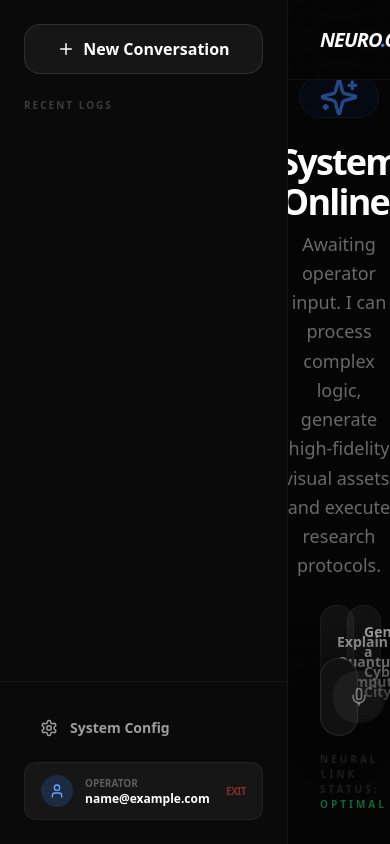
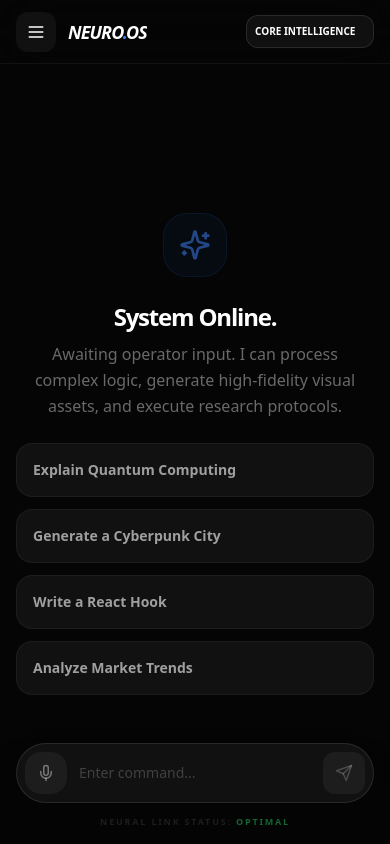
Before and after one commit to Bharathi9705/neuro-os, a Next.js app in the folder frontend/: page / in a window 390 px wide. Both pictures are taken after typing "name@example.com", "Sample123" into the empty fields and a click on the button "Initialize System". Built offline with nearby package versions, Linux system fonts and the light colour scheme.

Commit message:
Fix mobile responsive sidebar with drawer, backdrop, and toggle animation

```diff
--- a/frontend/app/page.tsx
+++ b/frontend/app/page.tsx
@@ -4,7 +4,7 @@ import { useState, useRef, useEffect } from 'react';
 import ReactMarkdown from 'react-markdown';
 import { Prism as SyntaxHighlighter } from 'react-syntax-highlighter';
 import { dracula } from 'react-syntax-highlighter/dist/esm/styles/prism';
-import { Send, Plus, Trash2, Mic, Image as ImageIcon, Copy, Check, Settings, Sparkles, User, Bot, Loader2 } from 'lucide-react';
+import { Send, Plus, Trash2, Mic, Image as ImageIcon, Copy, Check, Settings, Sparkles, User, Bot, Loader2, Menu, X } from 'lucide-react';
 
 interface Message {
   role: 'user' | 'assistant';
@@ -34,6 +34,7 @@ export default function Home() {
   const [copied, setCopied] = useState(false);
   const [showSettings, setShowSettings] = useState(false);
   const [customApiUrl, setCustomApiUrl] = useState('');
+  const [sidebarOpen, setSidebarOpen] = useState(false); // controls mobile sidebar drawer
 
   const messagesEndRef = useRef<HTMLDivElement>(null);
   const recognitionRef = useRef<any>(null);
@@ -51,6 +52,16 @@ export default function Home() {
       setShowAuth(false);
     }
   }, []);
+
+  // Lock body scroll when sidebar is open on mobile
+  useEffect(() => {
+    if (sidebarOpen) {
+      document.body.style.overflow = 'hidden';
+    } else {
+      document.body.style.overflow = '';
+    }
+    return () => { document.body.style.overflow = ''; };
+  }, [sidebarOpen]);
 
   // Save to LocalStorage
   useEffect(() => {
@@ -113,6 +124,7 @@ export default function Home() {
     };
     setChats([newChat, ...chats]);
     setCurrentChatId(newChat.id);
+    setSidebarOpen(false); // auto-close drawer on mobile after creating a chat
   };
 
   const deleteChat = (id: string) => {
@@ -145,7 +157,6 @@ export default function Home() {
     }
 
     try {
-      // Pro Image Generation using Pollinations (Real AI)
       const encodedPrompt = encodeURIComponent(imagePrompt);
       const imageUrl = `https://image.pollinations.ai/prompt/${encodedPrompt}?width=1024&height=1024&nologo=true&seed=${Math.floor(Math.random() * 1000000)}`;
 
@@ -216,12 +227,12 @@ export default function Home() {
   if (showAuth) {
     return (
       <div className="min-h-screen bg-[#050505] text-white flex items-center justify-center p-4 font-sans">
-        <div className="w-full max-w-md space-y-8 bg-[#111] p-10 rounded-3xl border border-white/5 shadow-2xl">
+        <div className="w-full max-w-md space-y-8 bg-[#111] p-6 sm:p-10 rounded-3xl border border-white/5 shadow-2xl">
           <div className="text-center space-y-2">
             <div className="inline-block p-4 bg-blue-600/10 rounded-2xl mb-4">
               <Sparkles className="w-8 h-8 text-blue-500" />
             </div>
-            <h1 className="text-4xl font-black tracking-tighter text-transparent bg-clip-text bg-gradient-to-r from-white to-white/50">NEURO-OS</h1>
+            <h1 className="text-3xl sm:text-4xl font-black tracking-tighter text-transparent bg-clip-text bg-gradient-to-r from-white to-white/50">NEURO-OS</h1>
             <p className="text-white/40 font-medium">Next-Generation AI Interface</p>
           </div>
           <form onSubmit={handleLogin} className="space-y-4">
@@ -241,51 +252,86 @@ export default function Home() {
   }
 
   return (
-    <div className="flex h-screen bg-[#050505] text-white font-sans selection:bg-blue-500/30">
+    <div className="flex h-screen w-screen bg-[#050505] text-white font-sans selection:bg-blue-500/30 overflow-hidden">
+
+      {/* Backdrop — mobile only, click to close sidebar */}
+      <div
+        onClick={() => setSidebarOpen(false)}
+        className={`
+          fixed inset-0 bg-black/70 backdrop-blur-sm z-40
+          transition-opacity duration-300 ease-in-out
+          md:hidden
+          ${sidebarOpen ? 'opacity-100 pointer-events-auto' : 'opacity-0 pointer-events-none'}
+        `}
+      />
+
       {/* Sidebar */}
-      <div className="w-72 bg-[#0A0A0A] border-r border-white/5 flex flex-col transition-all duration-300">
-        <div className="p-6">
+      <div
+        className={`
+          bg-[#0A0A0A] border-r border-white/5 flex flex-col
+          fixed md:static inset-y-0 left-0 z-50
+          w-[80vw] max-w-[320px] h-[100dvh] md:h-screen md:w-72
+          transition-transform duration-300 ease-in-out will-change-transform
+          ${sidebarOpen ? 'translate-x-0' : '-translate-x-full'}
+          md:translate-x-0
+        `}
+      >
+        <div className="p-6 flex-shrink-0">
           <button onClick={createNewChat} className="w-full flex items-center justify-center gap-2 bg-white/5 hover:bg-white/10 text-white font-bold py-3 rounded-2xl border border-white/10 transition-all active:scale-95 group">
             <Plus size={18} className="group-hover:rotate-90 transition-transform" /> New Conversation
           </button>
         </div>
 
-        <div className="flex-1 overflow-y-auto px-4 space-y-2 custom-scrollbar">
+        <div className="flex-1 min-h-0 overflow-y-auto overflow-x-hidden px-4 space-y-2 custom-scrollbar">
           <p className="text-[10px] font-black text-white/20 uppercase tracking-[0.2em] mb-4 ml-2">Recent Logs</p>
           {chats.map((chat) => (
-            <div key={chat.id} onClick={() => setCurrentChatId(chat.id)} className={`group relative p-4 rounded-2xl cursor-pointer transition-all ${currentChatId === chat.id ? 'bg-white/10 border border-white/10 shadow-lg' : 'hover:bg-white/5 border border-transparent'}`}>
-              <div className="flex items-center justify-between gap-3">
-                <span className="text-sm font-medium truncate opacity-80 group-hover:opacity-100">{chat.title}</span>
-                <button onClick={(e) => { e.stopPropagation(); deleteChat(chat.id); }} className="opacity-0 group-hover:opacity-100 p-1 hover:bg-red-500/20 rounded-lg transition-all"><Trash2 size={14} className="text-white/40 hover:text-red-400" /></button>
+            <div
+              key={chat.id}
+              onClick={() => { setCurrentChatId(chat.id); setSidebarOpen(false); }}
+              className={`group relative p-4 rounded-2xl cursor-pointer transition-all ${currentChatId === chat.id ? 'bg-white/10 border border-white/10 shadow-lg' : 'hover:bg-white/5 border border-transparent'}`}
+            >
+              <div className="flex items-center justify-between gap-3 min-w-0">
+                <span className="text-sm font-medium truncate opacity-80 group-hover:opacity-100 min-w-0">{chat.title}</span>
+                <button onClick={(e) => { e.stopPropagation(); deleteChat(chat.id); }} className="flex-shrink-0 opacity-0 group-hover:opacity-100 p-1 hover:bg-red-500/20 rounded-lg transition-all"><Trash2 size={14} className="text-white/40 hover:text-red-400" /></button>
               </div>
             </div>
           ))}
         </div>
 
-        <div className="p-6 space-y-3 border-t border-white/5">
+        {/* Fixed bottom section — profile + settings never scroll away */}
+        <div className="flex-shrink-0 p-6 space-y-3 border-t border-white/5 bg-[#0A0A0A]">
           <button onClick={() => setShowSettings(true)} className="w-full flex items-center gap-3 px-4 py-3 rounded-xl hover:bg-white/5 transition-all text-white/60 hover:text-white">
             <Settings size={18} /> <span className="text-sm font-bold">System Config</span>
           </button>
-          <div className="flex items-center gap-3 px-4 py-3 rounded-xl bg-white/5 border border-white/5">
-            <div className="w-8 h-8 rounded-full bg-blue-500/20 flex items-center justify-center"><User size={16} className="text-blue-400" /></div>
+          <div className="flex items-center gap-3 px-4 py-3 rounded-xl bg-white/5 border border-white/5 min-w-0">
+            <div className="w-8 h-8 flex-shrink-0 rounded-full bg-blue-500/20 flex items-center justify-center"><User size={16} className="text-blue-400" /></div>
             <div className="flex-1 min-w-0">
               <p className="text-[10px] font-bold text-white/30 uppercase">Operator</p>
               <p className="text-xs font-bold truncate">{user?.email}</p>
             </div>
-            <button onClick={handleLogout} className="text-[10px] font-black text-red-500/50 hover:text-red-500 uppercase tracking-tighter">Exit</button>
+            <button onClick={handleLogout} className="flex-shrink-0 text-[10px] font-black text-red-500/50 hover:text-red-500 uppercase tracking-tighter">Exit</button>
           </div>
         </div>
       </div>
 
       {/* Main Content */}
-      <div className="flex-1 flex flex-col relative overflow-hidden">
+      <div className="flex-1 flex flex-col relative overflow-hidden min-w-0 w-full">
         {/* Top Header */}
-        <header className="h-20 flex items-center justify-between px-8 border-b border-white/5 bg-[#050505]/80 backdrop-blur-xl z-10">
-          <div className="flex items-center gap-3">
-            <h1 className="text-xl font-black tracking-tighter italic">NEURO<span className="text-blue-500">.</span>OS</h1>
-            <div className="px-2 py-0.5 rounded-md bg-blue-500/10 border border-blue-500/20 text-[10px] font-black text-blue-400 tracking-widest uppercase">v2.0 PRO</div>
+        <header className="h-16 md:h-20 flex items-center justify-between px-4 md:px-8 border-b border-white/5 bg-[#050505]/80 backdrop-blur-xl z-30 flex-shrink-0">
+          <div className="flex items-center gap-3 min-w-0">
+            {/* Hamburger / X toggle — mobile only */}
+            <button
+              onClick={() => setSidebarOpen(!sidebarOpen)}
+              className="md:hidden relative w-10 h-10 flex-shrink-0 flex items-center justify-center rounded-xl bg-white/5 hover:bg-white/10 transition-all active:scale-90"
+              aria-label="Toggle sidebar"
+            >
+              <Menu size={20} className={`absolute transition-all duration-200 ${sidebarOpen ? 'opacity-0 rotate-90 scale-50' : 'opacity-100 rotate-0 scale-100'}`} />
+              <X size={20} className={`absolute transition-all duration-200 ${sidebarOpen ? 'opacity-100 rotate-0 scale-100' : 'opacity-0 -rotate-90 scale-50'}`} />
+            </button>
+            <h1 className="text-lg md:text-xl font-black tracking-tighter italic truncate">NEURO<span className="text-blue-500">.</span>OS</h1>
+            <div className="hidden sm:block flex-shrink-0 px-2 py-0.5 rounded-md bg-blue-500/10 border border-blue-500/20 text-[10px] font-black text-blue-400 tracking-widest uppercase">v2.0 PRO</div>
           </div>
-          <select value={agent} onChange={(e) => setAgent(e.target.value)} className="bg-white/5 border border-white/10 rounded-xl px-4 py-2 text-xs font-bold focus:outline-none focus:ring-2 focus:ring-blue-500/50 transition-all appearance-none cursor-pointer hover:bg-white/10">
+          <select value={agent} onChange={(e) => setAgent(e.target.value)} className="flex-shrink-0 bg-white/5 border border-white/10 rounded-xl px-2 md:px-4 py-2 text-[10px] md:text-xs font-bold focus:outline-none focus:ring-2 focus:ring-blue-500/50 transition-all appearance-none cursor-pointer hover:bg-white/10 max-w-[42%] md:max-w-none truncate">
             <option value="general">CORE INTELLIGENCE</option>
             <option value="coding">SYNTAX ENGINE</option>
             <option value="research">KNOWLEDGE ARCHIVE</option>
@@ -293,17 +339,17 @@ export default function Home() {
         </header>
 
         {/* Chat Space */}
-        <main className="flex-1 overflow-y-auto p-8 space-y-8 custom-scrollbar">
+        <main className="flex-1 overflow-y-auto overflow-x-hidden p-4 md:p-8 space-y-8 custom-scrollbar">
           {!currentChatId && (
             <div className="h-full flex flex-col items-center justify-center text-center space-y-6 max-w-2xl mx-auto">
-              <div className="w-20 h-20 rounded-3xl bg-blue-600/10 flex items-center justify-center border border-blue-500/20 animate-pulse">
-                <Sparkles size={40} className="text-blue-500" />
+              <div className="w-16 h-16 md:w-20 md:h-20 rounded-3xl bg-blue-600/10 flex items-center justify-center border border-blue-500/20 animate-pulse">
+                <Sparkles size={32} className="text-blue-500 md:w-10 md:h-10" />
               </div>
               <div className="space-y-2">
-                <h2 className="text-4xl font-black tracking-tighter">System Online.</h2>
-                <p className="text-white/40 font-medium text-lg leading-relaxed">Awaiting operator input. I can process complex logic, generate high-fidelity visual assets, and execute research protocols.</p>
+                <h2 className="text-2xl md:text-4xl font-black tracking-tighter">System Online.</h2>
+                <p className="text-white/40 font-medium text-base md:text-lg leading-relaxed px-2">Awaiting operator input. I can process complex logic, generate high-fidelity visual assets, and execute research protocols.</p>
               </div>
-              <div className="grid grid-cols-2 gap-4 w-full">
+              <div className="grid grid-cols-1 sm:grid-cols-2 gap-3 md:gap-4 w-full">
                 {['Explain Quantum Computing', 'Generate a Cyberpunk City', 'Write a React Hook', 'Analyze Market Trends'].map(item => (
                   <button key={item} onClick={() => { setInput(item); }} className="p-4 rounded-2xl bg-white/5 border border-white/5 hover:border-white/20 transition-all text-sm font-bold text-white/60 hover:text-white text-left">{item}</button>
                 ))}
@@ -312,23 +358,23 @@ export default function Home() {
           )}
 
           {getCurrentChat()?.messages.map((msg, idx) => (
-            <div key={idx} className={`flex gap-6 max-w-4xl mx-auto animate-in fade-in slide-in-from-bottom-4 duration-500 ${msg.role === 'user' ? 'flex-row-reverse' : ''}`}>
-              <div className={`w-10 h-10 rounded-xl flex-shrink-0 flex items-center justify-center border ${msg.role === 'user' ? 'bg-white text-black border-white' : 'bg-blue-600/10 border-blue-500/20 text-blue-500'}`}>
-                {msg.role === 'user' ? <User size={20} /> : <Bot size={20} />}
+            <div key={idx} className={`flex gap-3 md:gap-6 max-w-4xl mx-auto animate-in fade-in slide-in-from-bottom-4 duration-500 ${msg.role === 'user' ? 'flex-row-reverse' : ''}`}>
+              <div className={`w-8 h-8 md:w-10 md:h-10 rounded-xl flex-shrink-0 flex items-center justify-center border ${msg.role === 'user' ? 'bg-white text-black border-white' : 'bg-blue-600/10 border-blue-500/20 text-blue-500'}`}>
+                {msg.role === 'user' ? <User size={18} /> : <Bot size={18} />}
               </div>
-              <div className={`flex-1 space-y-2 ${msg.role === 'user' ? 'text-right' : ''}`}>
+              <div className={`flex-1 min-w-0 space-y-2 ${msg.role === 'user' ? 'text-right' : ''}`}>
                 <p className="text-[10px] font-black uppercase tracking-widest opacity-30">{msg.role === 'assistant' ? 'NEURO-OS' : 'OPERATOR'}</p>
-                <div className={`inline-block text-left p-6 rounded-3xl leading-relaxed ${msg.role === 'user' ? 'bg-[#111] border border-white/10 rounded-tr-none' : 'bg-white/5 border border-white/5 rounded-tl-none'}`}>
-                  <div className="markdown prose prose-invert max-w-none prose-p:leading-relaxed prose-pre:bg-[#050505] prose-pre:border prose-pre:border-white/10 prose-code:text-blue-400">
+                <div className={`inline-block text-left p-4 md:p-6 rounded-3xl leading-relaxed max-w-full ${msg.role === 'user' ? 'bg-[#111] border border-white/10 rounded-tr-none' : 'bg-white/5 border border-white/5 rounded-tl-none'}`}>
+                  <div className="markdown prose prose-invert prose-sm md:prose-base max-w-none prose-p:leading-relaxed prose-pre:bg-[#050505] prose-pre:border prose-pre:border-white/10 prose-code:text-blue-400">
                     <ReactMarkdown components={{
                       code({ node, inline, className, children, ...props }: any) {
                         const match = /language-(\w+)/.exec(className || '');
                         return !inline && match ? (
-                          <div className="relative group/code">
+                          <div className="relative group/code overflow-x-auto">
                             <button onClick={() => copyToClipboard(String(children))} className="absolute top-4 right-4 p-2 bg-white/5 hover:bg-white/10 rounded-lg opacity-0 group-hover/code:opacity-100 transition-all border border-white/10">{copied ? <Check size={14} /> : <Copy size={14} />}</button>
-                            <SyntaxHighlighter style={dracula} language={match[1]} PreTag="div" className="!rounded-2xl !p-6 !my-4 !bg-[#050505] !border !border-white/10">{String(children).replace(/\n$/, '')}</SyntaxHighlighter>
+                            <SyntaxHighlighter style={dracula} language={match[1]} PreTag="div" className="!rounded-2xl !p-4 md:!p-6 !my-4 !bg-[#050505] !border !border-white/10 !text-xs md:!text-sm">{String(children).replace(/\n$/, '')}</SyntaxHighlighter>
                           </div>
-                        ) : <code className="bg-white/10 px-2 py-0.5 rounded text-blue-300 font-bold" {...props}>{children}</code>;
+                        ) : <code className="bg-white/10 px-2 py-0.5 rounded text-blue-300 font-bold break-words" {...props}>{children}</code>;
                       },
                       img({ src, alt }) {
                         return <div className="my-6 rounded-3xl overflow-hidden border border-white/10 shadow-2xl group/img relative">
@@ -343,8 +389,8 @@ export default function Home() {
             </div>
           ))}
           {loading && (
-            <div className="flex gap-6 max-w-4xl mx-auto">
-              <div className="w-10 h-10 rounded-xl bg-blue-600/10 border border-blue-500/20 flex items-center justify-center"><Loader2 size={20} className="text-blue-500 animate-spin" /></div>
+            <div className="flex gap-3 md:gap-6 max-w-4xl mx-auto">
+              <div className="w-8 h-8 md:w-10 md:h-10 rounded-xl bg-blue-600/10 border border-blue-500/20 flex items-center justify-center"><Loader2 size={18} className="text-blue-500 animate-spin" /></div>
               <div className="space-y-2">
                 <p className="text-[10px] font-black uppercase tracking-widest opacity-30">PROCESSING...</p>
                 <div className="w-12 h-6 bg-white/5 rounded-full flex items-center justify-center gap-1 animate-pulse"><div className="w-1 h-1 bg-blue-500 rounded-full animate-bounce"></div><div className="w-1 h-1 bg-blue-500 rounded-full animate-bounce" style={{animationDelay:'0.2s'}}></div><div className="w-1 h-1 bg-blue-500 rounded-full animate-bounce" style={{animationDelay:'0.4s'}}></div></div>
@@ -355,44 +401,44 @@ export default function Home() {
         </main>
 
         {/* Input Dock */}
-        <div className="absolute bottom-0 inset-x-0 p-8 bg-gradient-to-t from-[#050505] via-[#050505] to-transparent">
+        <div className="absolute bottom-0 inset-x-0 p-4 md:p-8 bg-gradient-to-t from-[#050505] via-[#050505] to-transparent">
           <div className="max-w-4xl mx-auto relative group">
             {showImageGen && (
-              <div className="absolute bottom-full left-0 right-0 mb-4 p-6 bg-[#111] border border-white/10 rounded-3xl shadow-2xl animate-in slide-in-from-bottom-4 duration-300">
+              <div className="absolute bottom-full left-0 right-0 mb-4 p-4 md:p-6 bg-[#111] border border-white/10 rounded-3xl shadow-2xl animate-in slide-in-from-bottom-4 duration-300">
                 <div className="flex items-center justify-between mb-4">
                   <div className="flex items-center gap-2 text-blue-400 font-black text-xs uppercase tracking-widest"><ImageIcon size={14} /> Visual Synthesis</div>
                   <button onClick={() => setShowImageGen(false)} className="text-white/20 hover:text-white transition-all text-xs font-bold uppercase">Cancel</button>
                 </div>
-                <div className="flex gap-3">
+                <div className="flex flex-col sm:flex-row gap-3">
                   <input type="text" placeholder="Describe the visual asset to generate..." value={imagePrompt} onChange={(e) => setImagePrompt(e.target.value)} onKeyDown={(e) => e.key === 'Enter' && generateImage()} className="flex-1 bg-white/5 border border-white/10 rounded-2xl px-6 py-4 focus:outline-none focus:ring-2 focus:ring-blue-500/50 transition-all" />
-                  <button onClick={generateImage} disabled={loading || !imagePrompt.trim()} className="bg-white text-black font-black px-8 rounded-2xl hover:bg-white/90 transition-all disabled:opacity-50">SYNTHESIZE</button>
+                  <button onClick={generateImage} disabled={loading || !imagePrompt.trim()} className="bg-white text-black font-black px-8 py-3 sm:py-0 rounded-2xl hover:bg-white/90 transition-all disabled:opacity-50">SYNTHESIZE</button>
                 </div>
               </div>
             )}
 
-            <div className="bg-[#111] border border-white/10 rounded-[2.5rem] p-3 flex items-center gap-3 shadow-2xl focus-within:border-white/20 transition-all">
-              <button onClick={toggleVoiceInput} className={`p-4 rounded-3xl transition-all ${isListening ? 'bg-red-500 text-white animate-pulse' : 'bg-white/5 hover:bg-white/10 text-white/40 hover:text-white'}`}><Mic size={20} /></button>
-              <button onClick={() => setShowImageGen(!showImageGen)} className={`p-4 rounded-3xl transition-all ${showImageGen ? 'bg-blue-500 text-white' : 'bg-white/5 hover:bg-white/10 text-white/40 hover:text-white'}`}><ImageIcon size={20} /></button>
-              <input type="text" value={input} onChange={(e) => setInput(e.target.value)} onKeyDown={(e) => { if(e.key === 'Enter' && !e.shiftKey) { e.preventDefault(); handleSend(); } }} placeholder="Enter command or query..." className="flex-1 bg-transparent border-none focus:ring-0 text-white placeholder:text-white/20 font-medium px-4" />
-              <button onClick={handleSend} disabled={loading || !input.trim()} className={`p-4 rounded-[1.8rem] transition-all flex items-center justify-center ${input.trim() ? 'bg-blue-600 text-white shadow-lg shadow-blue-500/20' : 'bg-white/5 text-white/20'}`}><Send size={20} /></button>
+            <div className="bg-[#111] border border-white/10 rounded-[2rem] md:rounded-[2.5rem] p-2 md:p-3 flex items-center gap-1 md:gap-3 shadow-2xl focus-within:border-white/20 transition-all">
+              <button onClick={toggleVoiceInput} className={`p-3 md:p-4 rounded-2xl md:rounded-3xl transition-all flex-shrink-0 ${isListening ? 'bg-red-500 text-white animate-pulse' : 'bg-white/5 hover:bg-white/10 text-white/40 hover:text-white'}`}><Mic size={18} /></button>
+              <button onClick={() => setShowImageGen(!showImageGen)} className={`hidden sm:block p-3 md:p-4 rounded-2xl md:rounded-3xl transition-all flex-shrink-0 ${showImageGen ? 'bg-blue-500 text-white' : 'bg-white/5 hover:bg-white/10 text-white/40 hover:text-white'}`}><ImageIcon size={18} /></button>
+              <input type="text" value={input} onChange={(e) => setInput(e.target.value)} onKeyDown={(e) => { if(e.key === 'Enter' && !e.shiftKey) { e.preventDefault(); handleSend(); } }} placeholder="Enter command..." className="flex-1 min-w-0 bg-transparent border-none focus:ring-0 text-white placeholder:text-white/20 font-medium px-2 md:px-4 text-sm md:text-base" />
+              <button onClick={handleSend} disabled={loading || !input.trim()} className={`p-3 md:p-4 rounded-xl md:rounded-[1.8rem] transition-all flex items-center justify-center flex-shrink-0 ${input.trim() ? 'bg-blue-600 text-white shadow-lg shadow-blue-500/20' : 'bg-white/5 text-white/20'}`}><Send size={18} /></button>
             </div>
-            <p className="text-center mt-4 text-[10px] font-black text-white/10 uppercase tracking-[0.3em]">Neural Link Status: <span className="text-green-500/50">Optimal</span></p>
+            <p className="text-center mt-3 md:mt-4 text-[9px] md:text-[10px] font-black text-white/10 uppercase tracking-[0.2em] md:tracking-[0.3em]">Neural Link Status: <span className="text-green-500/50">Optimal</span></p>
           </div>
         </div>
 
         {/* Settings Modal */}
         {showSettings && (
           <div className="fixed inset-0 bg-black/80 backdrop-blur-md flex items-center justify-center z-50 p-4 animate-in fade-in duration-300">
-            <div className="w-full max-w-lg bg-[#111] border border-white/10 rounded-[2.5rem] p-10 shadow-2xl space-y-8">
+            <div className="w-full max-w-lg bg-[#111] border border-white/10 rounded-[2rem] md:rounded-[2.5rem] p-6 md:p-10 shadow-2xl space-y-8 max-h-[90vh] overflow-y-auto">
               <div className="flex items-center justify-between">
-                <div className="flex items-center gap-3"><Settings className="text-blue-500" /> <h3 className="text-2xl font-black tracking-tighter">System Configuration</h3></div>
+                <div className="flex items-center gap-3"><Settings className="text-blue-500" /> <h3 className="text-xl md:text-2xl font-black tracking-tighter">System Configuration</h3></div>
                 <button onClick={() => setShowSettings(false)} className="text-white/20 hover:text-white transition-all font-bold uppercase text-xs">Close</button>
               </div>
               <div className="space-y-6">
                 <div className="space-y-3">
                   <label className="text-[10px] font-black text-white/30 uppercase tracking-widest ml-1">Backend Uplink URL</label>
                   <input type="text" placeholder="https://your-backend.onrender.com" value={customApiUrl} onChange={(e) => setCustomApiUrl(e.target.value)} className="w-full bg-white/5 border border-white/10 rounded-2xl px-6 py-4 focus:outline-none focus:ring-2 focus:ring-blue-500/50 transition-all placeholder:text-white/10" />
-                  <p className="text-[10px] text-white/20 ml-1">Current: {getApiUrl()}</p>
+                  <p className="text-[10px] text-white/20 ml-1 break-all">Current: {getApiUrl()}</p>
                 </div>
                 <div className="p-6 bg-blue-500/5 border border-blue-500/10 rounded-2xl space-y-2">
                   <h4 className="text-xs font-black text-blue-400 uppercase tracking-widest">Network Protocol</h4>
```
